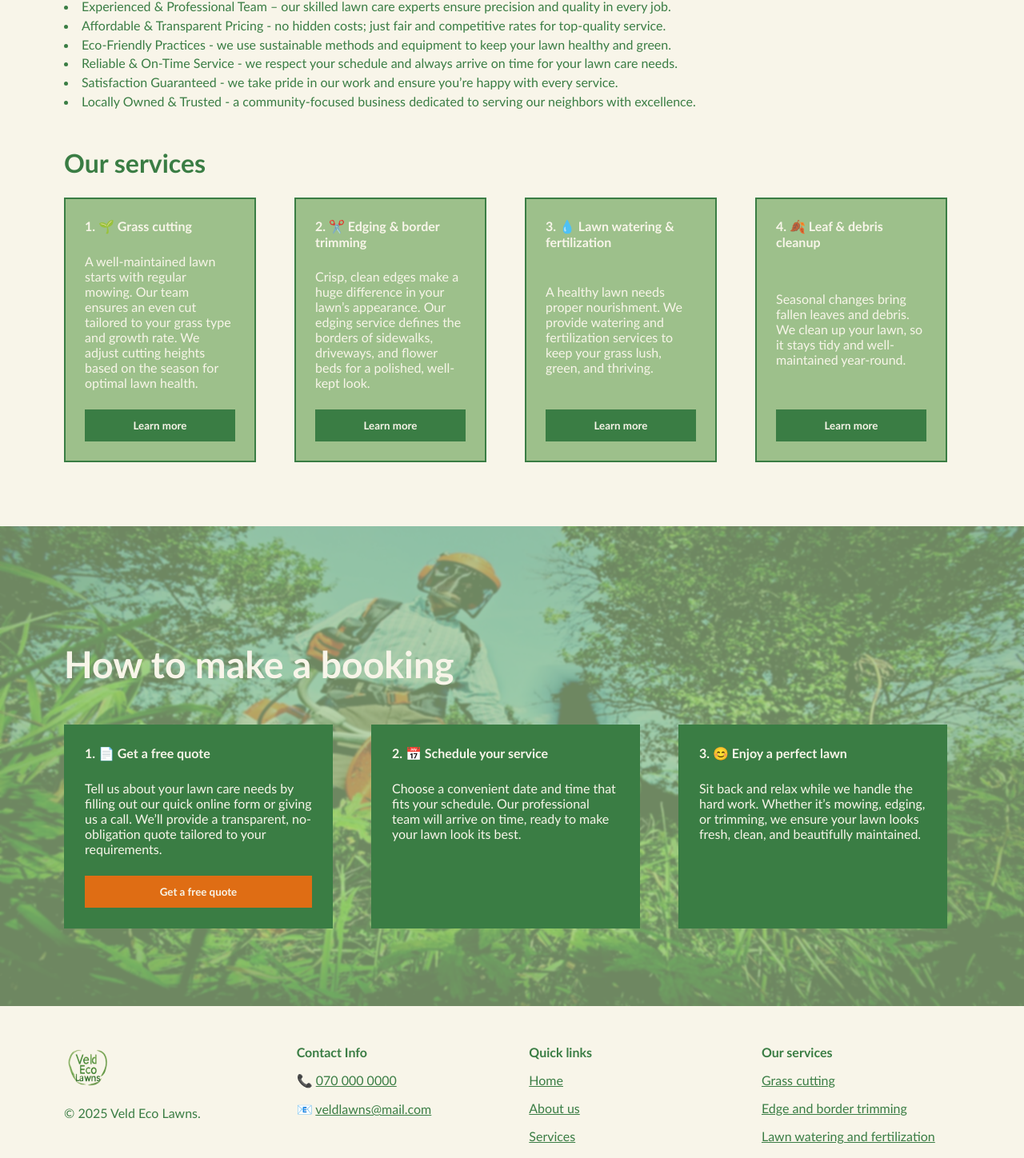
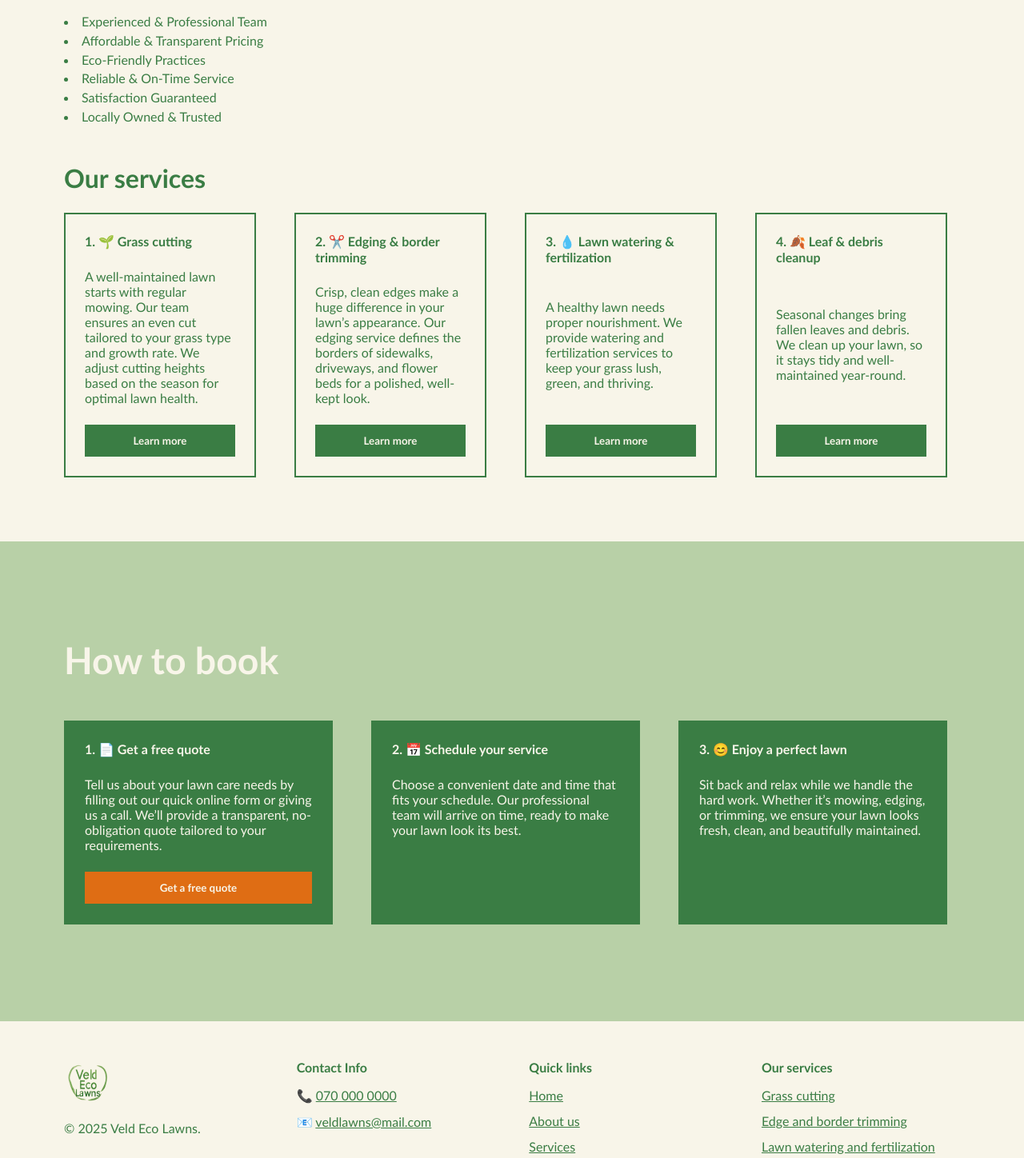
Before and after one commit to SthembisoVinjwa/garden_services, a React (Vite) app in the folder react/: page / in a window 1280 px wide. Shown: the part 959-2407 px from the top of the page at 80% size. Built offline with nearby package versions, Linux system fonts and the light colour scheme.

Commit message:
Add resposiveness

```diff
--- a/react/src/components/About.css
+++ b/react/src/components/About.css
@@ -10,6 +10,13 @@
     display: flex;
     flex-direction: column;
     gap: 1.5em;
+    width: 70%;
+}
+
+@media screen and (max-width: 736px) {
+    .aboutSubsection h1 {
+        font-size: 1.2em;
+    }
 }
 
 .aboutList {
--- a/react/src/components/About.tsx
+++ b/react/src/components/About.tsx
@@ -6,7 +6,7 @@ const About = () => {
       <div className="aboutSubsection">
         <h1>Quality and eco-friendly service</h1>
         <p>
-          At [Company Name], we take pride in providing top-quality lawn care
+          At Veld Eco Lawns, we take pride in providing top-quality lawn care
           services that keep your outdoor spaces looking their best. Our mission
           is to deliver <strong>affordable,</strong> <strong>efficient,</strong>{" "}
           and
@@ -18,30 +18,12 @@ const About = () => {
       <div className="aboutSubsection">
         <h1>Why choose us</h1>
         <div className="aboutList">
-          <li>
-            Experienced & Professional Team – our skilled lawn care experts
-            ensure precision and quality in every job.
-          </li>
-          <li>
-            Affordable & Transparent Pricing - no hidden costs; just fair and
-            competitive rates for top-quality service.
-          </li>
-          <li>
-            Eco-Friendly Practices - we use sustainable methods and equipment to
-            keep your lawn healthy and green.
-          </li>
-          <li>
-            Reliable & On-Time Service - we respect your schedule and always
-            arrive on time for your lawn care needs.
-          </li>
-          <li>
-            Satisfaction Guaranteed - we take pride in our work and ensure
-            you’re happy with every service.
-          </li>
-          <li>
-            Locally Owned & Trusted - a community-focused business dedicated to
-            serving our neighbors with excellence.
-          </li>
+          <li>Experienced & Professional Team</li>
+          <li>Affordable & Transparent Pricing</li>
+          <li>Eco-Friendly Practices</li>
+          <li>Reliable & On-Time Service</li>
+          <li>Satisfaction Guaranteed</li>
+          <li>Locally Owned & Trusted</li>
         </div>
       </div>
     </div>
--- a/react/src/components/Footer.css
+++ b/react/src/components/Footer.css
@@ -12,6 +12,12 @@
     justify-content: space-between;
 }
 
+@media screen and (max-width: 1152px) {
+    .linksRow {
+        gap: 3em;
+    }
+}
+
 .linksRow a {
     color: var(--main);
 }
@@ -22,3 +28,15 @@
     flex-direction: column;
     gap: 1em;
 }
+
+.infoCard .infoList {
+    display: flex;
+    flex-direction: column;
+    gap: 0.8em;
+}
+
+@media screen and (max-width: 1152px) {
+    .infoCard .infoList {
+        gap: 0.5em;
+    }
+}
--- a/react/src/components/Footer.tsx
+++ b/react/src/components/Footer.tsx
@@ -14,6 +14,7 @@ const Footer = () => {
           <p>
             <strong>Contact Info</strong>
           </p>
+          <div className="infoList">
             <p>
               📞 <a href="tel:078934424">070 000 0000</a>
             </p>
@@ -21,22 +22,27 @@ const Footer = () => {
               📧 <a href="mailto:vinjwacr7@mail.com">veldlawns@mail.com</a>
             </p>
           </div>
+        </div>
         <div className="infoCard">
           <p>
             <strong>Quick links</strong>
           </p>
+          <div className="infoList">
             <a href="#home">Home</a>
             <a href="#about">About us</a>
             <a href="#services">Services</a>
+          </div>
         </div>
         <div className="infoCard">
           <p>
             <strong>Our services</strong>
           </p>
+          <div className="infoList">
             <a href="#">Grass cutting</a>
             <a href="#">Edge and border trimming</a>
             <a href="#">Lawn watering and fertilization</a>
             <a href="#">Leaf and debris cleanup</a>
+          </div>
         </div>
       </div>
       <div className="copyrightRow"></div>
--- a/react/src/components/Header.css
+++ b/react/src/components/Header.css
@@ -27,7 +27,7 @@
     text-decoration: none;
 }
 
-.navbar .active:hover {
+.navbar a:hover {
     color: var(--secondary);
 }
 
--- a/react/src/components/Header.tsx
+++ b/react/src/components/Header.tsx
@@ -1,12 +1,34 @@
+import { useState, useEffect } from "react";
 import "./Header.css";
 
 const Header = () => {
+  const [screenWidth, setScreenWidth] = useState(window.screen.width);
+
+  useEffect(() => {
+    const handleResize = () => {
+      const newWidth = window.innerWidth;
+
+      if (newWidth <= 736 && screenWidth > 736) {
+        setScreenWidth(newWidth);
+      } else if (newWidth > 736 && screenWidth <= 736) {
+        setScreenWidth(newWidth);
+      }
+    };
+
+    const debouncedResize = debounce(handleResize, 10);
+    window.addEventListener("resize", debouncedResize);
+
+    return () => window.removeEventListener("resize", debouncedResize);
+  }, [screenWidth]);
+
   return (
     <div className="headerWrapper">
       <div className="logo">
         <img src="src/images/low_res.png" alt="Veld Eco Lawns logo" />
       </div>
       <ul className="navbar">
+        {screenWidth > 736 ? (
+          <>
             <li>
               <a href="#home">Home</a>
             </li>
@@ -19,9 +41,22 @@ const Header = () => {
             <li>
               <a href="#footer">Contact us</a>
             </li>
+          </>
+        ) : (
+          <div>hamburger</div>
+        )}
       </ul>
     </div>
   );
 };
 
+function debounce<T extends (...args: any[]) => void>(func: T, delay: number) {
+  let timeoutId: ReturnType<typeof setTimeout>;
+
+  return function (this: ThisParameterType<T>, ...args: Parameters<T>) {
+    clearTimeout(timeoutId);
+    timeoutId = setTimeout(() => func.apply(this, args), delay);
+  };
+}
+
 export default Header;
--- a/react/src/components/Hero.css
+++ b/react/src/components/Hero.css
@@ -35,9 +35,17 @@
     font-size: 2.9em;
 }
 
+@media screen and (max-width: 736px) {
+
+    .heroTitle {
+        font-size: 1.5em;
+    }
+}
+
 .actionRow {
     display: flex;
     flex-direction: row;
+    flex-wrap: wrap;
     gap: 1.5em;
 }
 
--- a/react/src/components/How.css
+++ b/react/src/components/How.css
@@ -4,9 +4,22 @@
     position: relative;
 }
 
-.howWrapper img {
-    width: 100%;
-    height: 600px;
+@media screen and (max-width: 1265px) {
+    .howWrapper {
+        height: 800px;
+    }
+}
+
+@media screen and (max-width: 881px) {
+    .howWrapper {
+        height: 1000px;
+    }
+}
+
+@media screen and (max-width: 424px) {
+    .howWrapper {
+        height: 1200px;
+    }
 }
 
 .howContent {
@@ -24,7 +37,8 @@
 }
 
 .howCard {
-    margin: 3em 5em;
+    margin: 0em 5em;
+    margin-bottom: 3em;
     display: flex;
     flex-direction: column;
     gap: 1.5em;
@@ -32,6 +46,12 @@
 
 .howCard h1 {
     font-size: 2.9em;
+}
+
+@media screen and (max-width: 736px) {
+    .howCard h1 {
+        font-size: 1.5em;
+    }
 }
 
 .steps {
--- a/react/src/components/How.tsx
+++ b/react/src/components/How.tsx
@@ -3,10 +3,9 @@ import "./How.css";
 const How = () => {
   return (
     <section className="howWrapper">
-      <img src="src/images/garden-how.jpg" alt="Man cutting grass" />
       <div className="howContent">
         <div className="howCard">
-          <h1>How to make a booking</h1>
+          <h1>How to book</h1>
         </div>
         <div className="steps">
           <div className="stepCard">
--- a/react/src/components/Services.css
+++ b/react/src/components/Services.css
@@ -15,8 +15,7 @@
 }
 
 .serviceCard {
-    background-color: var(--secondary);
-    color: var(--background);
+    color: var(--main);
     width: 15em;
     border: 0.15em solid var(--main);
     display: flex;
@@ -30,6 +29,12 @@
     font-weight: bold;
 }
 
+@media screen and (max-width: 736px) {
+    .servicesWrapper h1 {
+        font-size: 1.2em;
+    }
+}
+
 .serviceCard .secondaryButton {
     background-color: var(--main);
     color: var(--background);
```
Also changed, not shown: react/src/images/garden-how.jpg (deleted). Lines whose indentation alone changed are shown as unchanged.
